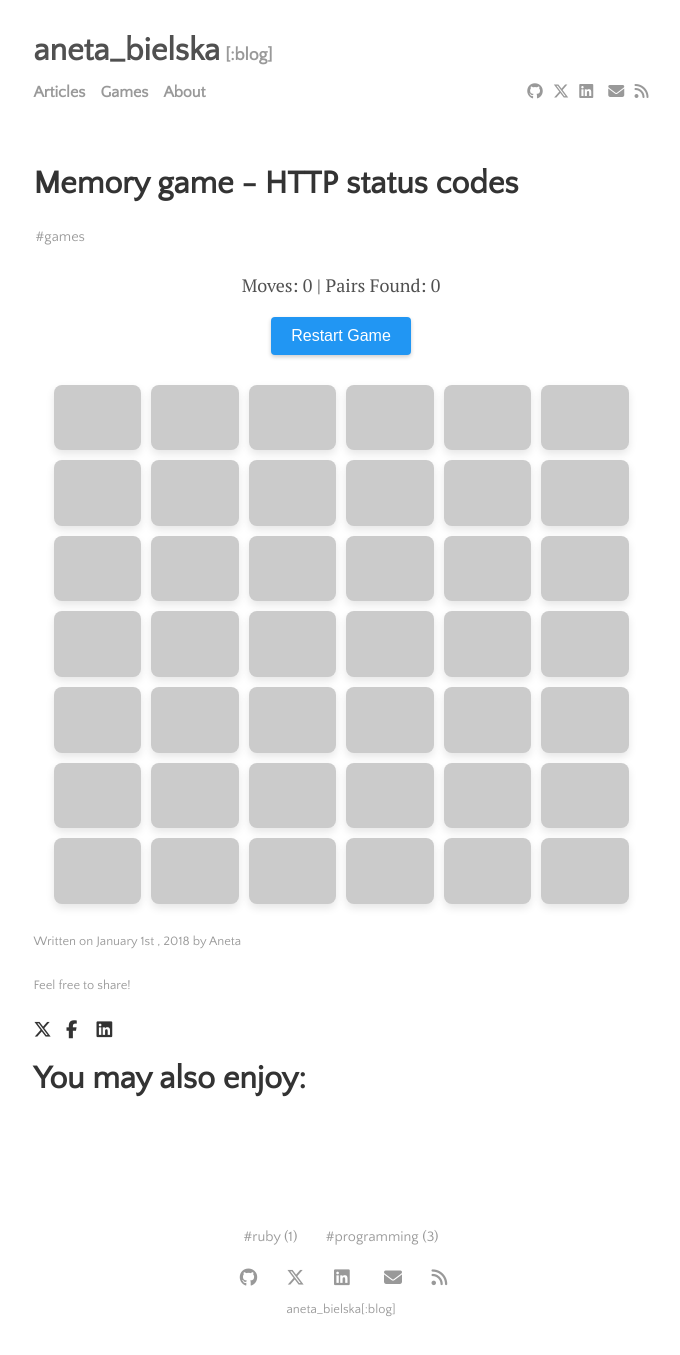
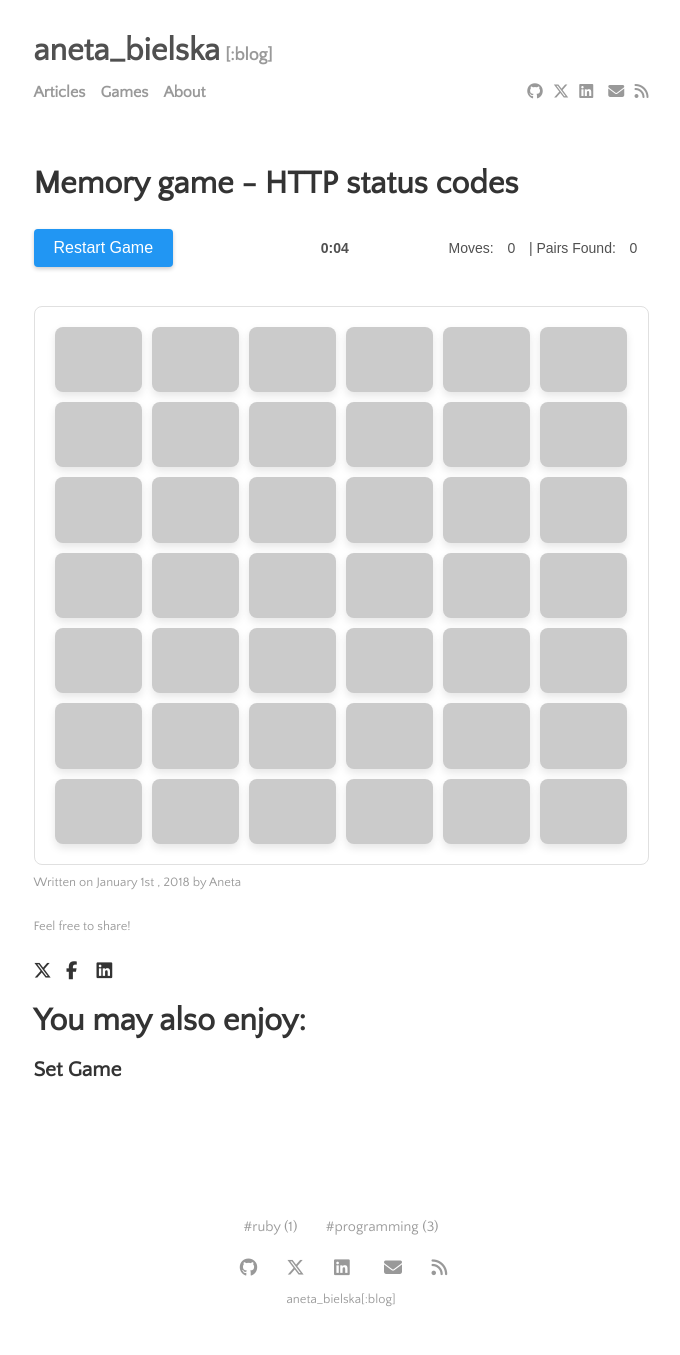
Before and after one commit to aneta-bielska/aneta-bielska.github.io, a Jekyll site: the page built from _games/2018-01-01-memory-game-http-codes.md, in a window 1280 px wide. Shown: the whole page, without its empty margins (299-979 px from the left). Built offline with Jekyll 4.4.1, drawn with Linux system fonts in a browser that asks for light colours; nearby versions of some CDN libraries; comment, search, counter and statistics services are not loaded.

Commit message:
Add memory game adjustments

```diff
--- a/_games/2018-01-01-memory-game-http-codes.md
+++ b/_games/2018-01-01-memory-game-http-codes.md
@@ -1,15 +1,19 @@
 ---
-layout: post
+layout: game
 title: "Memory game - HTTP status codes"
-author: "Aneta"
+permalink: /games/memory-game-http-codes
 categories: games
-tags: [games]
 ---
 
 <link rel="stylesheet" href="/assets/css/memory_game.css">
-<div class="stats">
-  <p>Moves: <span id="moves">0</span> | Pairs Found: <span id="pairs">0</span></p>
+<div class="game-header">
   <button id="restart" class="restart-btn">Restart Game</button>
+  <div id="timer">0:00</div>
+  <p class="stats">Moves: <span id="moves">0</span> | Pairs Found: <span id="pairs">0</span></p>
+</div>
+
+<div class="game-complete-wrapper">
+  <div id="game-complete-message" style="display: none;">Game complete! 🎉</div>
 </div>
 <div class="game-container" id="gameBoard"></div>
 <script type="module" src="/assets/js/memoryGame.js"></script>
--- a/assets/css/memory_game.css
+++ b/assets/css/memory_game.css
@@ -5,6 +5,8 @@
   max-width: 1000px;
   margin: 0 auto;
   padding: 20px;
+  border-radius: 8px;
+  border: 1px solid #e0e0e0;
 }
 
 .card {
@@ -21,7 +23,7 @@
   width: 100%;
   height: 100%;
   text-align: center;
-  transition: transform 0.4s;
+  transition: transform 0.3s;
   transform-style: preserve-3d;
   transform-origin: center center;
 }
@@ -29,8 +31,9 @@
 .card.flipped .card-inner {
   transform: rotateY(180deg);
 }
+
 .card-front, .card-back {
-  font-family: "Quattrocento Sans", sans-serif;
+  font-family: 'Arial', sans-serif;
   position: absolute;
   width: 100%;
   height: 100%;
@@ -48,7 +51,6 @@
   box-shadow: 0 4px 8px rgba(0,0,0,0.1);
   box-sizing: border-box;
 }
-
 
 .card-front {
   background-color: #cbcbcb;
@@ -73,10 +75,37 @@
 .client_errors { background-color: #FFBD59; }
 .server_errors { background-color: #FF5758; }
 
+.game-header {
+  display: flex;
+  justify-content: space-between;
+  align-items: center;
+  width: 100%;
+  font-family: 'Arial', sans-serif;
+  font-size: 14px;
+}
 
-.stats {
+#timer {
+  font-family: 'Arial', sans-serif;
+  font-weight: bold;
+  border-radius: 50%;
+  height: 50px;
+  width: 50px;
+  display: flex;
+  align-items: center;
+  justify-content: center;
+  margin: 0 auto;
+  transform: translateX(24px);
+}
+
+.game-complete-wrapper {
+  height: 30px;
   text-align: center;
-  margin: 10px;
+  font-size: 14px;
+  font-family: 'Arial', sans-serif;
+}
+
+#game-complete-message {
+  padding-top: 4px;
 }
 
 .restart-btn {
@@ -90,6 +119,7 @@
     cursor: pointer;
     transition: background-color 0.3s ease;
     box-shadow: 0 2px 4px rgba(0, 0, 0, 0.2);
+    order: -1;
 }
 
 .restart-btn:hover {
@@ -100,3 +130,15 @@
     transform: translateY(1px);
     box-shadow: 0 1px 2px rgba(0, 0, 0, 0.2);
 }
+
+.stats {
+  display: flex;
+  justify-content: space-between;
+  width: 200px;
+}
+
+#moves, #pairs {
+  display: inline-block;
+  width: 30px;
+  text-align: center;
+}
--- a/assets/js/memoryGame.js
+++ b/assets/js/memoryGame.js
@@ -1,4 +1,5 @@
 import { httpStatusCodes } from './httpStatusCodes.js';
+import { startTimer, resetTimer, stopTimer } from './timer.js';
 
 class MemoryGame {
   constructor(container) {
@@ -24,6 +25,8 @@
     this.cards = this.shuffleCards([...codePairs, ...messagePairs]);
     this.renderBoard();
     this.updateStats();
+    resetTimer();
+    startTimer();
   }
 
   getRandomPairs(count) {
@@ -83,10 +86,14 @@
     if (this.flippedCards.includes(index)) return;
 
     const cardElement = this.container.children[index];
+
+    if (cardElement.classList.contains('matched')) return;
+
     cardElement.classList.add('flipped');
     this.flippedCards.push(index);
 
     if (this.flippedCards.length === 2) {
+      this.isLocked = true;
       this.moves++;
       this.updateStats();
       this.checkMatch();
@@ -104,8 +111,13 @@
       if (isMatch) {
         this.pairsFound++;
         this.updateStats();
+
+        this.container.children[first].classList.add('matched');
+        this.container.children[second].classList.add('matched');
+
         if (this.pairsFound === this.cards.length / 2) {
-          alert('Congratulations! You won!');
+          stopTimer();
+          document.getElementById('game-complete-message').style.display = 'block';
         }
       } else {
         const cards = this.container.children;
@@ -133,4 +145,8 @@
 
 // Initialize the game
 const game = new MemoryGame(document.getElementById('gameBoard'));
-document.getElementById('restart').addEventListener('click', () => game.restart());
+document.getElementById('restart').addEventListener('click', () => {
+  game.restart();
+  resetTimer();
+  startTimer();
+});
--- /dev/null
+++ b/assets/js/timer.js
@@ -0,0 +1,50 @@
+let timerInterval;
+let secondsElapsed = 0;
+
+export function startTimer(updateCallback) {
+  timerInterval = setInterval(() => {
+    secondsElapsed++;
+    updateTimerDisplay(secondsElapsed);
+  }, 1000);
+}
+
+function formatTime(seconds) {
+  const minutes = Math.floor(seconds / 60);
+  const secondsLeft = seconds % 60;
+  return `${minutes}:${secondsLeft < 10 ? '0' : ''}${secondsLeft}`;
+}
+
+export function resetTimer(updateCallback) {
+  clearInterval(timerInterval);
+  secondsElapsed = 0;
+  updateTimerDisplay(secondsElapsed);
+
+  const timerElement = document.getElementById('timer');
+  timerElement.textContent = '0:00';
+}
+
+export function stopTimer() {
+  clearInterval(timerInterval);
+}
+
+const updateTimerDisplay = (secondsElapsed) => {
+  document.getElementById('timer').textContent = formatTime(secondsElapsed);
+};
+
+export class Timer {
+  constructor(updateDisplayCallback) {
+    this.updateDisplayCallback = updateDisplayCallback;
+  }
+
+  start() {
+    startTimer(this.updateDisplayCallback);
+  }
+
+  reset() {
+    resetTimer(this.updateDisplayCallback);
+  }
+
+  stop() {
+    stopTimer();
+  }
+}
```
